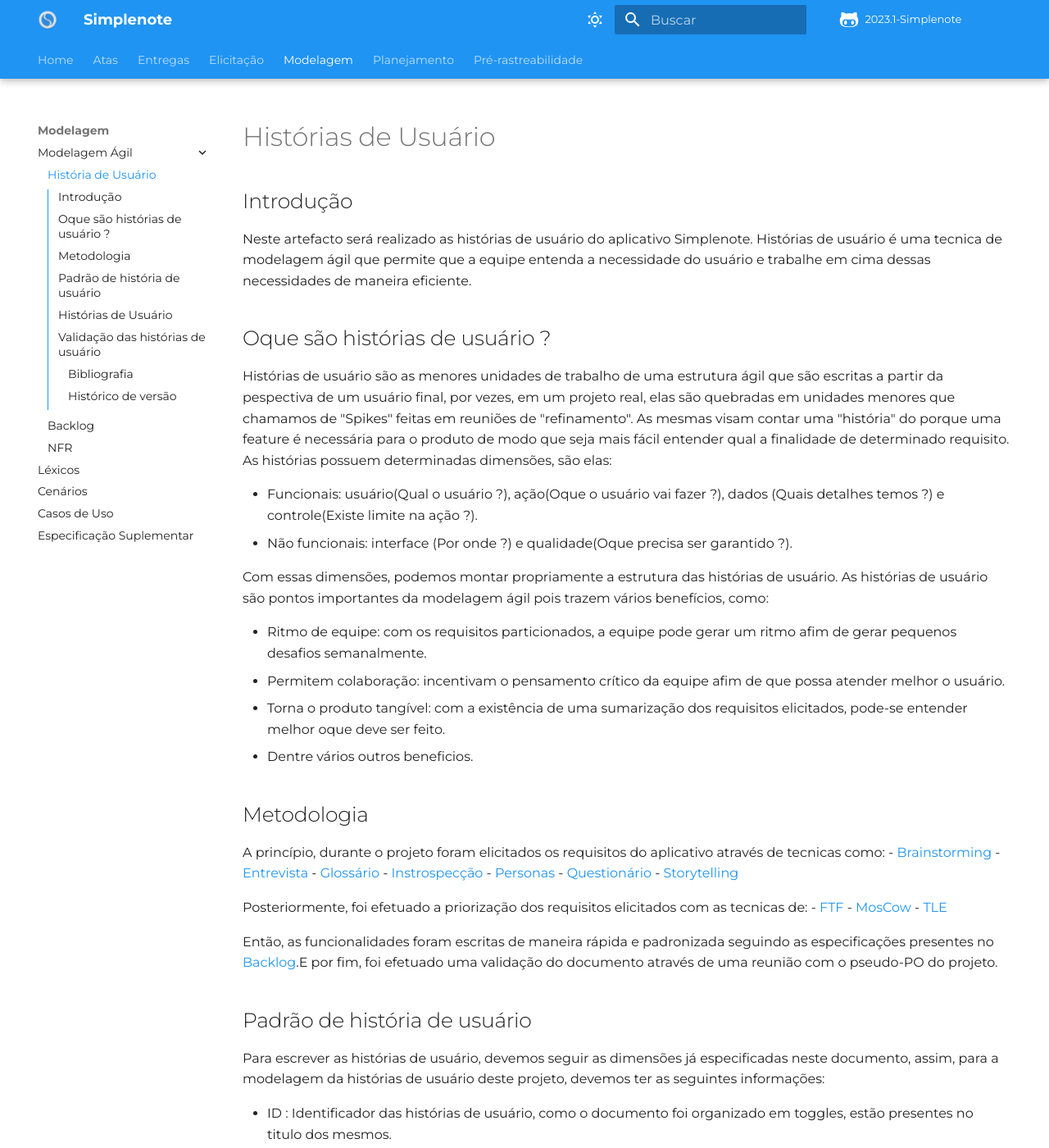
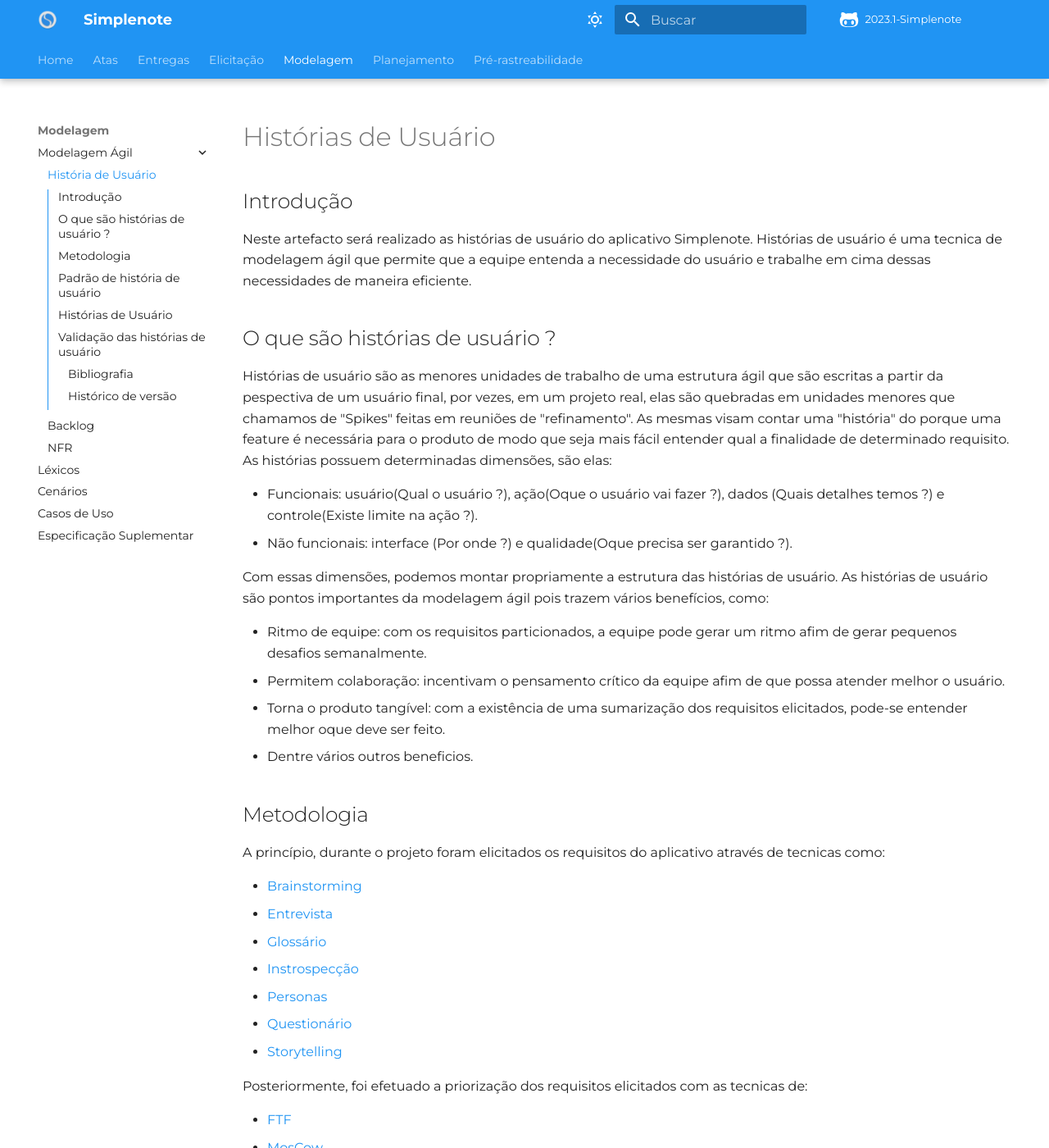
Before and after one commit to Requisitos-de-Software/2023.1-Simplenote, an MkDocs documentation site: the page built from docs/modelagem/agil/User_story.md, in a window 1280 px wide and 1400 px high. Shown: the whole window at 82% size. Built offline with MkDocs 1.6.1 and Material for MkDocs 9.7.7, drawn with Linux system fonts in a browser that asks for light colours; some web fonts are replaced; comment, search, counter and statistics services are not loaded.

Commit message:
Update User_story.md

```diff
--- a/docs/modelagem/agil/User_story.md
+++ b/docs/modelagem/agil/User_story.md
@@ -3,7 +3,7 @@
 ## Introdução
 Neste artefacto será realizado as histórias de usuário do aplicativo Simplenote. Histórias de usuário é uma tecnica de modelagem ágil que permite que a equipe entenda a necessidade do usuário e trabalhe em cima dessas necessidades de maneira eficiente.
 
-## Oque são histórias de usuário ?
+## O que são histórias de usuário ?
 
 Histórias de usuário são as menores unidades de trabalho de uma estrutura ágil que são escritas a partir da pespectiva de um usuário final, por vezes, em um projeto real, elas são quebradas em unidades menores que chamamos de "Spikes" feitas em reuniões de "refinamento". As mesmas visam contar uma "história" do porque uma feature é necessária para o produto de modo que seja mais fácil entender qual a finalidade de determinado requisito.
 As histórias possuem determinadas dimensões, são elas:
@@ -20,6 +20,7 @@
 
 ## Metodologia
 A princípio, durante o projeto foram elicitados os requisitos do aplicativo através de tecnicas como:
+
 - [Brainstorming](https://github.com/Requisitos-de-Software/2023.1-Simplenote/blob/main/docs/elicitacao/brainstorming.md)
 - [Entrevista](https://github.com/Requisitos-de-Software/2023.1-Simplenote/blob/main/docs/elicitacao/entrevista.md)
 - [Glossário](https://github.com/Requisitos-de-Software/2023.1-Simplenote/blob/main/docs/elicitacao/glossario.md)
@@ -29,6 +30,7 @@
 - [Storytelling](https://github.com/Requisitos-de-Software/2023.1-Simplenote/blob/main/docs/elicitacao/storytelling.md)
 
 Posteriormente, foi efetuado a priorização dos requisitos elicitados com as tecnicas de:
+
 - [FTF](https://github.com/Requisitos-de-Software/2023.1-Simplenote/blob/main/docs/elicitacao/Prioriza%C3%A7%C3%A3o/FirstthingsFirst.md)
 - [MosCow](https://github.com/Requisitos-de-Software/2023.1-Simplenote/blob/main/docs/elicitacao/Prioriza%C3%A7%C3%A3o/MoScoW.md)
 - [TLE](https://github.com/Requisitos-de-Software/2023.1-Simplenote/blob/main/docs/elicitacao/Prioriza%C3%A7%C3%A3o/ThreeLevelScale.md)
```
